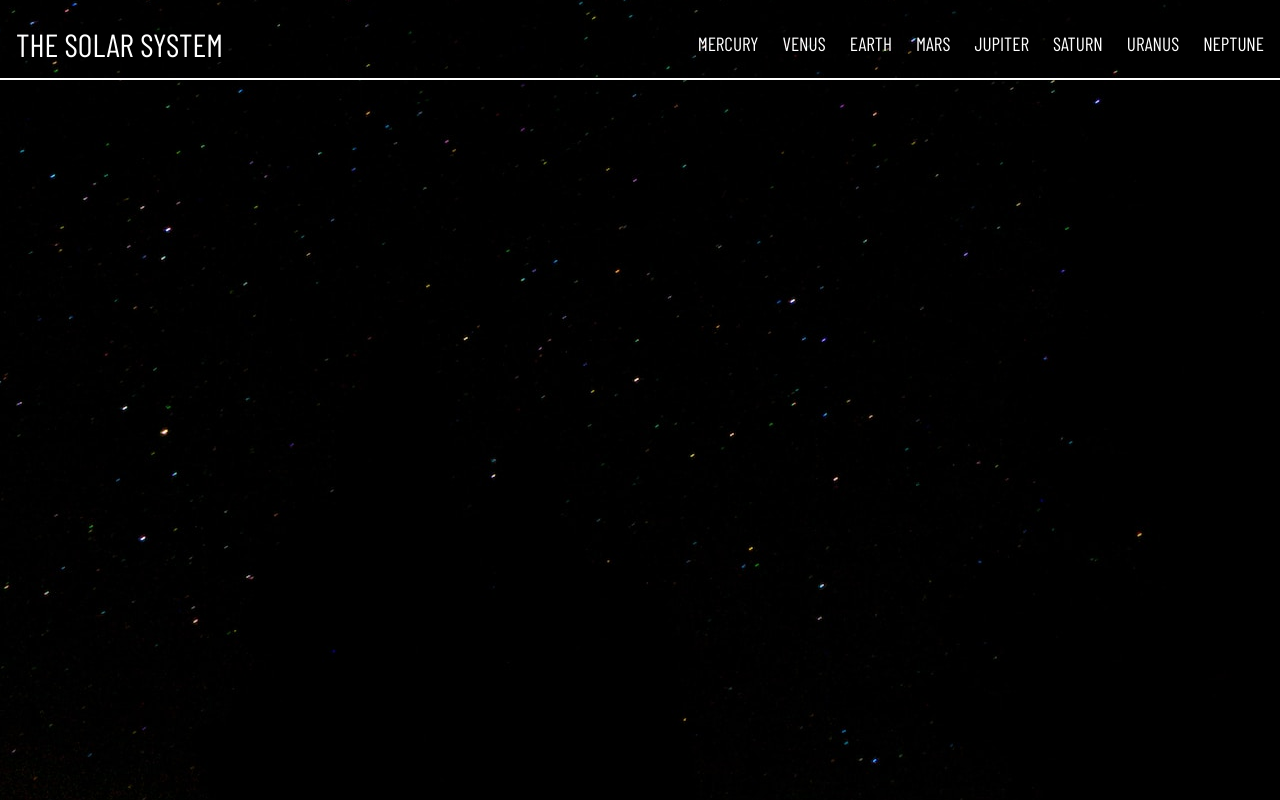
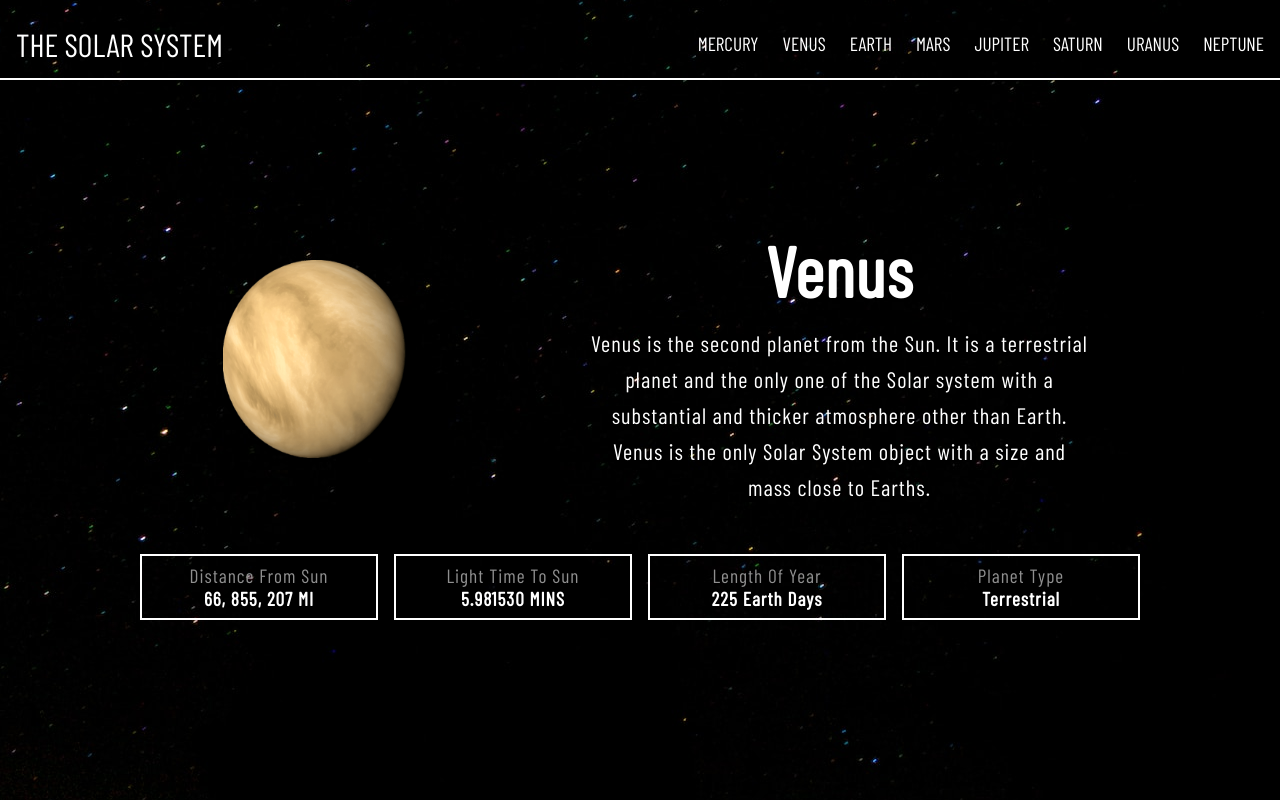
Before and after one commit to nicholaslicata/The-Solar-System, a React (Create React App) app: page /#/venus in a window 1280 px wide. Built offline with nearby package versions, Linux system fonts and the light colour scheme.

Commit message:
setup all page content for venus

```diff
--- a/src/pages/Venus.js
+++ b/src/pages/Venus.js
@@ -1,7 +1,37 @@
 
 function Venus() {
     return (
-        <h1>Venus</h1>
+        <main className='planet-container'>
+        <div className='planet-text-container'>
+          <img className='planet-img' src={require('../assets/venus.png')} alt='Planet Venus' />
+          <div className='planet-text-content'>
+            <h1 className='planet-h1'>Venus</h1>
+            <p className='planet-p'>
+                Venus is the second planet from the Sun. It is a terrestrial planet and the only one of the Solar system
+                with a substantial and thicker atmosphere other than Earth. Venus is the only Solar System object with a size
+                and mass close to Earths.
+            </p>
+          </div>
+        </div>
+        <div className='planet-facts-container'>
+        <div className='planet-fact'>
+            <p className='planet-fact-text'>Distance From Sun</p>
+            <p className='planet-fact-number'>66, 855, 207 MI</p>
+        </div>
+        <div className='planet-fact'>
+            <p className='planet-fact-text'>Light Time To Sun</p>
+            <p className='planet-fact-number'>5.981530 MINS</p>
+        </div>
+        <div className='planet-fact'>
+            <p className='planet-fact-text'>Length Of Year</p>
+            <p className='planet-fact-number'>225 Earth Days</p>
+        </div>
+        <div className='planet-fact'>
+            <p className='planet-fact-text'>Planet Type</p>
+            <p className='planet-fact-number'>Terrestrial</p>
+        </div>
+    </div>
+    </main>
     )
 }
 
```
